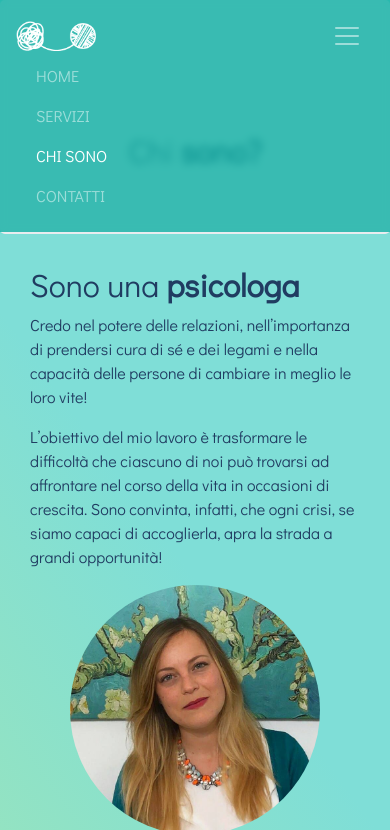
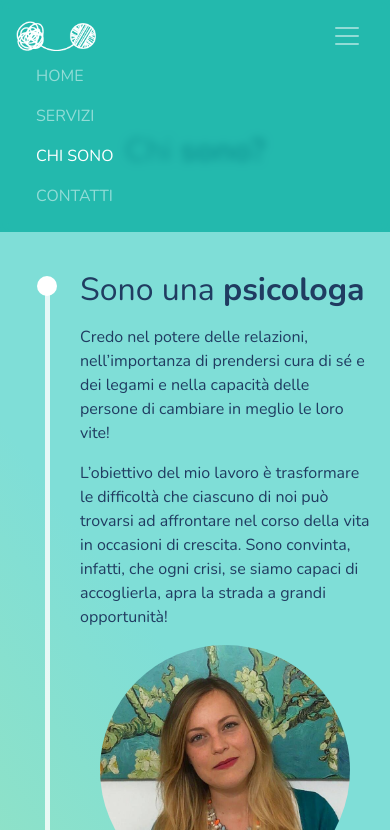
Before and after one commit to gidero95/sito-psy, a plain HTML site: page chisono.html in a window 390 px wide. Both pictures are taken after a click on the button "Toggle navigation". Shown: the top 830 px of the page. Drawn offline with nearby package versions, Linux system fonts and the light colour scheme.

Commit message:
Add files via upload

```diff
--- a/style.css
+++ b/style.css
@@ -1,40 +1,14 @@
 
-@import url('https://fonts.googleapis.com/css2?family=Didact+Gothic&display=swap');
+@import url('https://fonts.googleapis.com/css2?family=Nunito:wght@400;700;800&display=swap');
+
+/* GENERALI */
 
 body {
     background: rgb(193,238,147);
     background: linear-gradient(54deg, rgba(193,238,147,1) 25%, rgba(127,222,215,1) 75%);
-    font-family: 'Didact Gothic', sans-serif;
+    font-family: 'Nunito', sans-serif;
     color: #203C61;
 
-}
-
-.navbar-custom {
-    background-color: rgba(13,176,163,0.8);
-    padding-top: 1rem;
-    padding-bottom: 1rem;
-    backdrop-filter: blur(4px);
-
-}
-
-.navbar-nav {
-    float:none;
-    margin:0 auto;
-}
-.navbar-nav .nav-item {
-    padding-left: 20px;
-    padding-right: 20px;
-}
-
-.navbar-nav > li {
-    display: inline-block;
-    float:none;
-
-}
-
- .navbar-toggler {
-    color: rgba(255, 255, 255,);
-    border: 0px;
 }
 
 button:focus {
@@ -89,6 +63,18 @@ button:focus {
 
     background-color: transparent;
     background-image: url(img/contatti-top-white.png);
+    border-radius: 0;
+    background-repeat: no-repeat;
+    background-size: cover ;
+    background-position: center center;
+    height: 536px;
+    margin-bottom: -250px;
+
+}
+
+.jumbotron-chisono {
+
+    background-color: transparent;
     border-radius: 0;
     background-repeat: no-repeat;
     background-size: cover ;
@@ -165,6 +151,38 @@ button:focus {
 
 }
 
+/* NAVBAR */
+
+.navbar-custom {
+    background-color: rgba(13,176,163,0.8);
+    padding-top: 1rem;
+    padding-bottom: 1rem;
+    backdrop-filter: blur(4px);
+
+}
+
+.navbar-nav {
+    float:none;
+    margin:0 auto;
+}
+.navbar-nav .nav-item {
+    padding-left: 20px;
+    padding-right: 20px;
+}
+
+.navbar-nav > li {
+    display: inline-block;
+    float:none;
+
+}
+
+ .navbar-toggler {
+    color: rgba(255, 255, 255,);
+    border: 0px;
+}
+
+/* FOOTER */
+
 .footer-custom{
     background-color: white;
     color: #203C61;
@@ -183,6 +201,9 @@ button:focus {
     color: #203C61;
     text-decoration: none;
 }
+
+/* FORM CONTATTI */
+
 .card-form{
 
     background-color: rgba(13,176,163,0.8);
@@ -205,7 +226,14 @@ button:focus {
     color: #203C61;
 }
 
+/* GOOGLE MAP */
 
+.map-responsive{
+    overflow:hidden;
+    padding-bottom:56.25%;
+    position:relative;
+    height:0;
+}
 .map-responsive iframe{
     left:0;
     top:0;
@@ -213,3 +241,108 @@ button:focus {
     width:100%;
     position:absolute;
 }
+
+/* TIMELINE */
+.row-timeline{
+    margin-top: 20px;
+}
+.main-timeline{
+    position:relative
+}
+
+.main-timeline:before{
+    content:"";
+    width:5px;
+    height:100%;
+    border-radius:20px;
+    margin:0 auto;
+    background:rgba(255,255,255,0.8);
+    position:absolute;
+    top:0;
+    left:0;
+    right:0
+}
+
+.main-timeline .timeline{
+    display:inline-block;
+    margin-bottom: 0px;
+    position:relative
+}
+
+.main-timeline .timeline:before{
+    content:"";
+    width:20px;
+    height:20px;
+    border-radius:50%;
+    background:rgba(255,255,255);
+    position:absolute;
+    top:50%;
+    left:50%;
+    z-index:1;
+    transform:translate(-50%,-50%);
+}
+
+.main-timeline .timeline-content{
+    width:50%;
+    padding:0 50px;
+    float:right;
+    position:relative
+}
+
+
+.main-timeline .title{
+
+    color:#203C61;
+    margin:0 0 1rem
+}
+
+.main-timeline .description{
+    display:inline-block;
+    font-size:16px;
+    color:#203C61;
+    line-height:20px;
+    letter-spacing:1px;
+    margin:0
+}
+
+
+
+@media only screen and (max-width:1200px){
+    .main-timeline .timeline-icon:before{width:50px;right:-50px}
+    .main-timeline .timeline:nth-child(even) .timeline-icon:before{right:auto;left:-50px}
+
+}
+@media only screen and (max-width:990px){
+    .main-timeline .timeline{margin:0 0 10px}
+    .main-timeline .timeline-icon{left:25%}
+    .main-timeline .timeline:nth-child(even) .timeline-icon{right:25%}
+}
+@media only screen and (max-width:767px){
+
+    .main-timeline:before{left:30px;right:0;margin:0}
+    .main-timeline .timeline{margin-bottom:70px}
+    .main-timeline .timeline:before{top:0;left:32px;right:0;margin:0}
+    .main-timeline .timeline-icon{width:60px;height:60px;line-height:40px;padding:5px;top:0;left:0}
+    .main-timeline .timeline:nth-child(even)
+    .timeline-icon{left:0;right:auto}
+    .main-timeline .timeline-icon:before,.main-timeline .timeline:nth-child(even)
+    .timeline-icon:before{width:25px;left:auto;right:-25px}
+    .main-timeline .timeline-icon:after,.main-timeline .timeline:nth-child(even)
+    .timeline-icon:after{width:25px;height:30px;top:44px;left:auto;right:-5px}
+    .main-timeline .timeline-icon i{font-size:30px;line-height:45px}
+    .main-timeline .timeline-content,.main-timeline .timeline:nth-child(even)
+    .timeline-content{width:100%;margin-top:-15px;padding-left:80px;padding-right:5px}
+    .main-timeline .timeline:nth-child(even)
+    .timeline-content{float:right}
+    .main-timeline .timeline-content:before,.main-timeline .timeline:nth-child(even)
+    .timeline-content:before{width:50%;left:120px}
+    .main-timeline .timeline:nth-child(even)
+    .timeline-content:before{right:auto;transform:rotateY(0)}
+    .main-timeline .timeline-content:after,.main-timeline .timeline:nth-child(even)
+    .timeline-content:after{left:85px}
+}
+@media only screen and (max-width:479px){
+    .main-timeline .timeline-content,.main-timeline .timeline:nth-child(2n) .timeline-content{padding-left:65px}
+    .main-timeline .timeline-content:before,.main-timeline .timeline:nth-child(2n) .timeline-content:before{left:99px}
+    .main-timeline .timeline-content:after,.main-timeline .timeline:nth-child(2n) .timeline-content:after{left:65px}
+}
```
